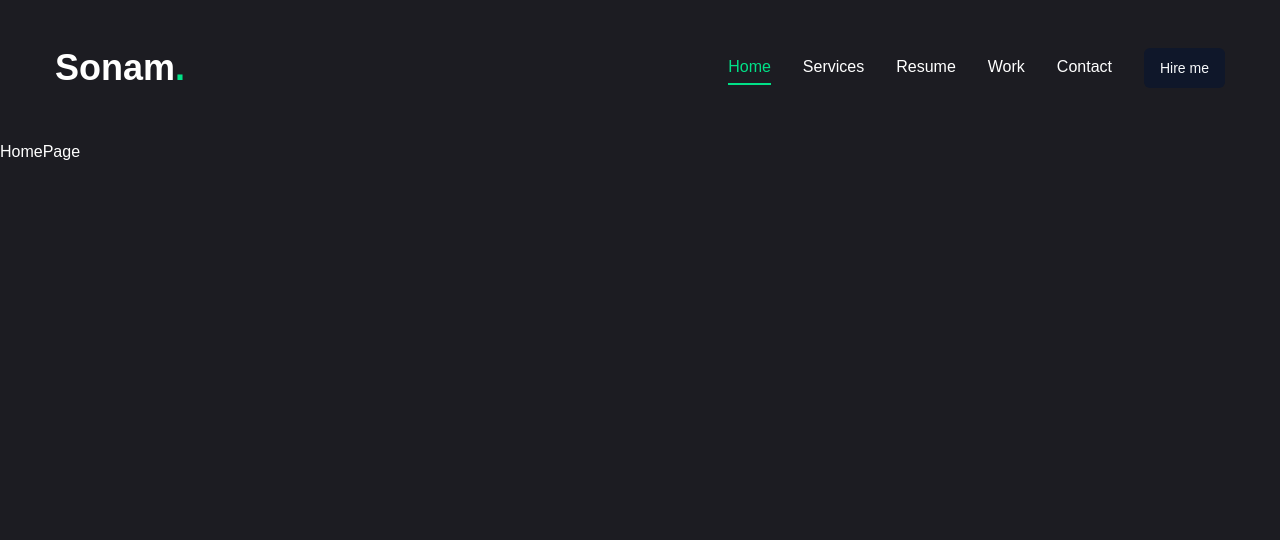
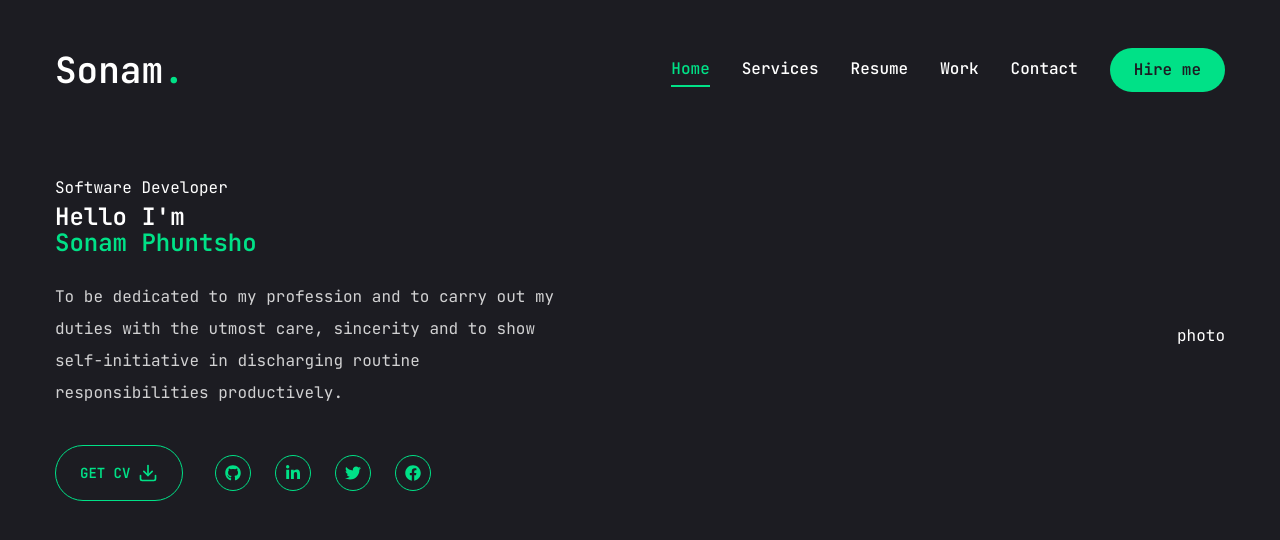
Before and after one commit to aspee12/portfolio-aspee, a Next.js app: page / in a window 1280 px wide. Shown: the top 540 px of the page. Built offline with nearby package versions, Linux system fonts and the light colour scheme.

Commit message:
feat(home): update on social links

```diff
--- a/src/app/globals.css
+++ b/src/app/globals.css
@@ -2,13 +2,26 @@
 @tailwind components;
 @tailwind utilities;
 
-body {
+/* body {
   font-family: Arial, Helvetica, 'Lucida Sans', 'Lucida Sans Regular', 'Lucida Grande', 'Lucida Sans Unicode', Geneva, Verdana, sans-serif;
   @apply bg-primary text-white leading-loose;
-}
+} */
 
 @layer base {
-  :root {
+  /* :root {
     --radius: 0.5rem;
-  }
+  } */
+   body {
+      @apply font-primary bg-primary text-white leading-loose;
+   }
+
+   .h1 {
+    @apply text-[48px] xl:text-[80px] leading-[1.1] font-semibold
+   }
+   .h1 {
+    @apply text-[36px] xl:text-[48px] leading-[1.1] font-semibold
+   }
+   .h1 {
+    @apply text-[20px] xl:text-[24px] leading-[1.1] font-semibold
+   }
 }
--- a/src/app/layout.tsx
+++ b/src/app/layout.tsx
@@ -28,7 +28,7 @@ export default function RootLayout({
 }>) {
   return (
     <html lang="en">
-      <body className={`${geistMono.variable} antialiased`}>
+      <body className={`${geistMono.variable}`}>
         <Header />
         <StairTransition />
         <PageTransition> {children} </PageTransition>
--- a/src/app/page.tsx
+++ b/src/app/page.tsx
@@ -1,9 +1,42 @@
-import Image from "next/image";
+import { Button } from '@/components/ui/button';
+import { FiDownload } from 'react-icons/fi';
+import Social from '@/components/shared-component/Social';
 
 export default function Home() {
   return (
-    <main className='font-primary'>
-      HomePage
-    </main>
+    <section className='full'>
+      <div className='container mx-auto h-full'>
+        <div className='flex flex-col xl:flex-row items-center justify-between xl:pt-8 xl:pb-24'>
+          {/* text */}
+          <div className='text-center xl:text-left'>
+              <span>Software Developer </span>
+              <h1 className='h1 mb-6'>
+                Hello I'm <br /> <span className='text-accent-hover'>Sonam Phuntsho</span> </h1>
+              <p className='max-w-[500px] mb-9 text-white/80'>
+                  To be dedicated to my profession and to carry out my duties with the utmost care, sincerity and to show self-initiative in
+                  discharging routine responsibilities productively.
+              </p>
+              {/* Btn and social media */}
+              <div className='flex flex-col xl:flex-row items-center gap-8'>
+                  <Button variant='outline' size='lg' className='uppercase flex items-center'>
+                    <span>Get CV</span>
+                    <FiDownload className='text-xl ml-2' />
+                  </Button>
+                  <div className='mb-8 xl:mb-0'>
+                    <Social containerStyles={'flex gap-6'}
+                      iconStyles='w-9 h-9 border border-accent-hover rounded-full flex justify-center items-center
+                      text-accent-hover text-base hover:bg-accent-hover hover:text-primary
+                      hover:transition-all duration-500' />
+                  </div>
+              </div>
+          </div>
+
+          {/* photo */}
+          <div>
+            photo
+          </div>
+        </div>
+      </div>
+    </section>
   );
 }
--- /dev/null
+++ b/src/components/shared-component/Social.tsx
@@ -0,0 +1,25 @@
+import Link from 'next/link';
+import { FaFacebook, FaGithub, FaLinkedinIn, FaTwitter } from 'react-icons/fa';
+
+export default function Social({ containerStyles, iconStyles }: any) {
+    const socials = [
+        { icon: <FaGithub />, path: ''},
+        { icon: <FaLinkedinIn />, path: '' },
+        { icon: <FaTwitter />, path: ''},
+        { icon: <FaFacebook />, path: ''}
+    ];
+
+
+    return(
+        <div className={containerStyles}>
+            {socials.map((item, index) => {
+                return (
+                    <Link key={index} href={item.path} className={iconStyles}>
+                        {item.icon}
+                    </Link>
+                );
+            })}
+        </div>
+
+    );
+}
--- a/src/components/ui/button.tsx
+++ b/src/components/ui/button.tsx
@@ -5,24 +5,18 @@ import { cva, type VariantProps } from "class-variance-authority"
 import { cn } from "@/lib/utils"
 
 const buttonVariants = cva(
-  "inline-flex items-center justify-center gap-2 whitespace-nowrap rounded-md text-sm font-medium ring-offset-white transition-colors focus-visible:outline-none focus-visible:ring-2 focus-visible:ring-slate-950 focus-visible:ring-offset-2 disabled:pointer-events-none disabled:opacity-50 [&_svg]:pointer-events-none [&_svg]:size-4 [&_svg]:shrink-0 dark:ring-offset-slate-950 dark:focus-visible:ring-slate-300",
+  "inline-flex items-center justify-center whitespace-nowrap rounded-full text-base font-semibold ring-offset-white transition-colors",
   {
     variants: {
       variant: {
-        default: "bg-slate-900 text-slate-50 hover:bg-slate-900/90 dark:bg-slate-50 dark:text-slate-900 dark:hover:bg-slate-50/90",
-        destructive:
-          "bg-red-500 text-slate-50 hover:bg-red-500/90 dark:bg-red-900 dark:text-slate-50 dark:hover:bg-red-900/90",
-        outline:
-          "border border-slate-200 bg-white hover:bg-slate-100 hover:text-slate-900 dark:border-slate-800 dark:bg-slate-950 dark:hover:bg-slate-800 dark:hover:text-slate-50",
-        secondary:
-          "bg-slate-100 text-slate-900 hover:bg-slate-100/80 dark:bg-slate-800 dark:text-slate-50 dark:hover:bg-slate-800/80",
-        ghost: "hover:bg-slate-100 hover:text-slate-900 dark:hover:bg-slate-800 dark:hover:text-slate-50",
-        link: "text-slate-900 underline-offset-4 hover:underline dark:text-slate-50",
+        default: "bg-accent-hover text-primary hover:bg-accent-hover",
+        primary: "bg-primary text-white",
+        outline: "border border-accent-hover bg-transparent text-accent-hover hover:bg-accent-hover hover:text-primary"
       },
       size: {
-        default: "h-10 px-4 py-2",
-        sm: "h-9 rounded-md px-3",
-        lg: "h-11 rounded-md px-8",
+        default: "h-[44px] px-6",
+        sm: "h-[48px] px-6",
+        lg: "h-[56px] px-6 text-sm uppercase tracking [2px]",
         icon: "h-10 w-10",
       },
     },
--- a/tailwind.config.ts
+++ b/tailwind.config.ts
@@ -20,7 +20,7 @@ export default {
 		xl:'1200px'
 	},
 	fontFamily: {
-		primary: 'var(--font-jetbrainsMono'
+		primary: ["var(--font-jetbrainsMono)", "monospace"],
 	},
   	extend: {
   		colors: {
```
